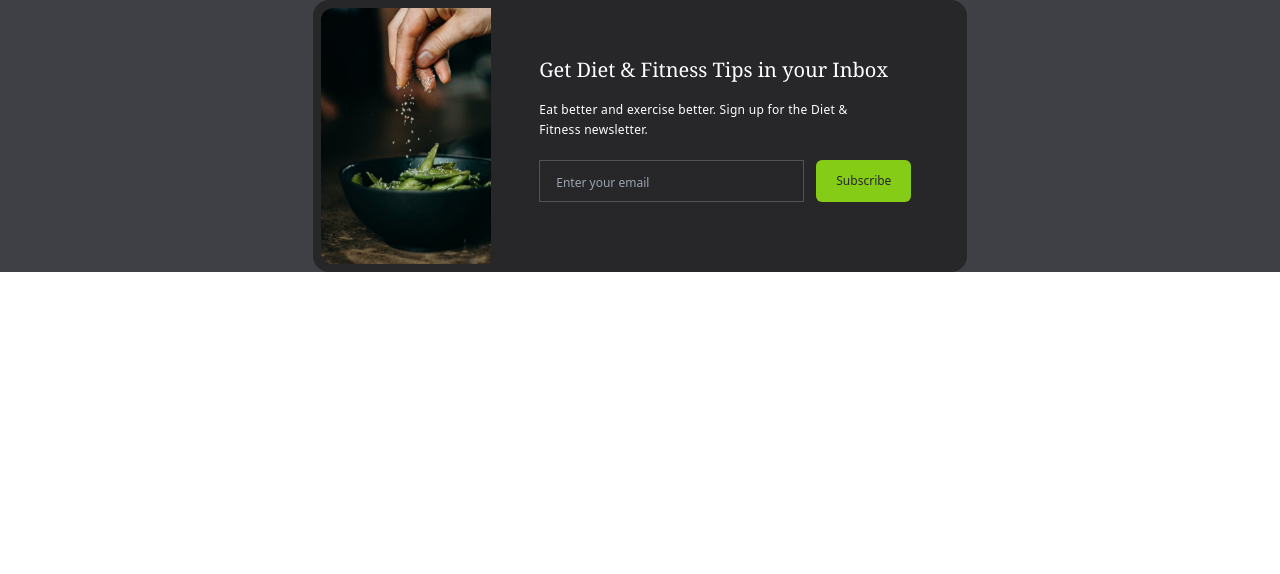
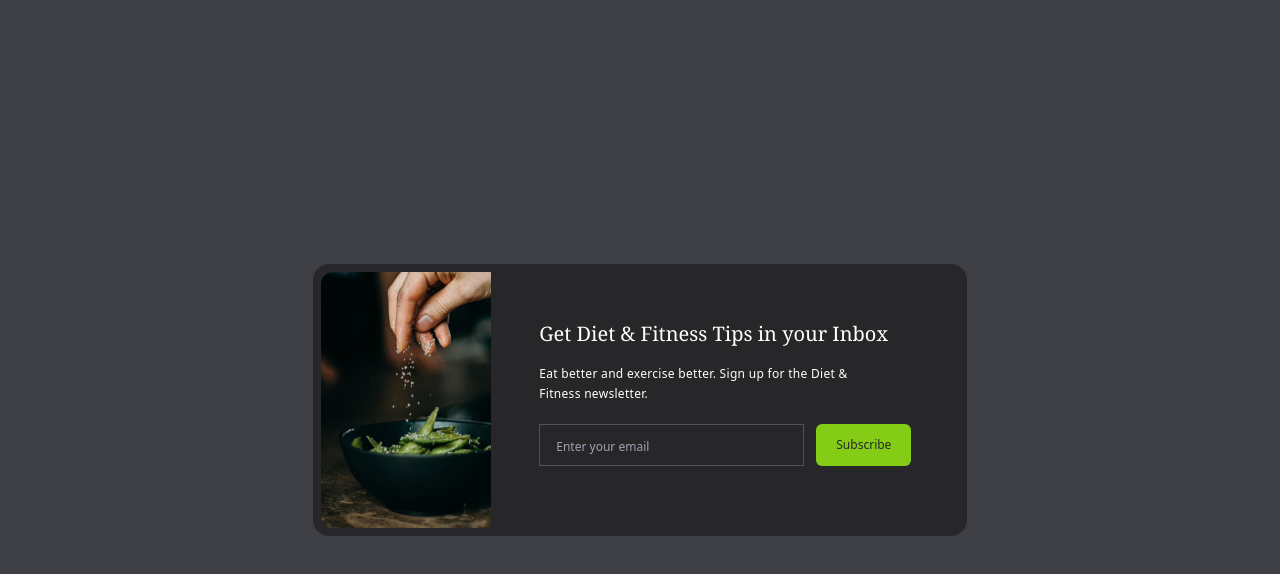
Before and after one commit to kedaroo/learning-tailwind-css, a plain HTML site: page email-subscribe/index.html in a window 1280 px wide. Drawn offline with nearby package versions, Linux system fonts and the light colour scheme.

Commit message:
fix: background color

```diff
--- a/email-subscribe/index.html
+++ b/email-subscribe/index.html
@@ -7,9 +7,9 @@
     <script src="https://cdn.tailwindcss.com"></script>
     <title>Email Subscribe</title>
   </head>
-  <body>
+  <body class="bg-zinc-700">
     <!-- Background Container -->
-    <div class="flex items-center justify-center h-full bg-zinc-700">
+    <div class="flex items-center justify-center h-screen">
       <!-- Card -->
       <div class="bg-zinc-800 p-2 mx-6 rounded-2xl">
         <!-- Flex Container -->
```
